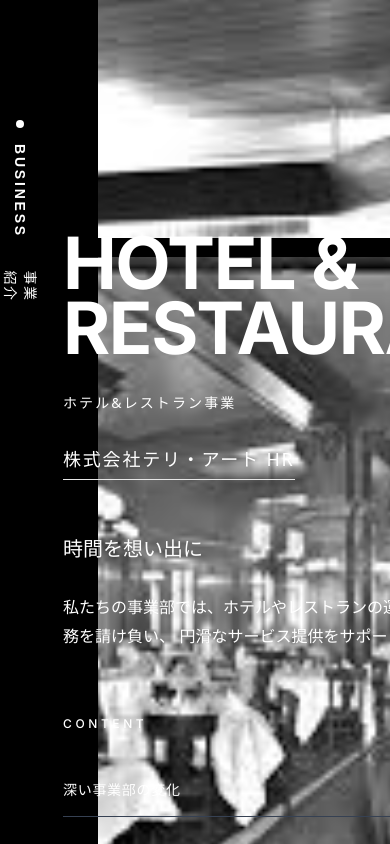
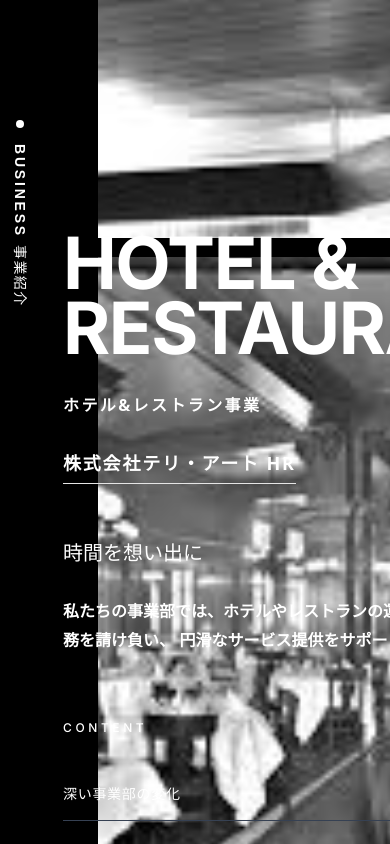
Before and after one commit to zhiye-tomoya/deliart-website, a Next.js app: page / in a window 390 px wide. Shown: the part 1156-2000 px from the top of the page. Built offline with nearby package versions, Linux system fonts and the light colour scheme.

Commit message:
adjust Footer.tsx for mobile screen

```diff
--- a/app/layout.tsx
+++ b/app/layout.tsx
@@ -28,7 +28,7 @@
     <html lang='en'>
       <body className={`${geistSans.variable} ${geistMono.variable} bg-black antialiased`}>
         <Header />
-        <div className='mt-[8rem] my-[20rem]'>{children}</div>
+        <div className='mt-[8rem] my-[20rem] pb-[10rem] mb:pb-[20rem]'>{children}</div>
         <Footer />
       </body>
     </html>
--- a/components/Footer.tsx
+++ b/components/Footer.tsx
@@ -29,7 +29,7 @@
           </div>
 
           {/* Nav Links */}
-          <nav className='flex flex-wrap gap-x-6 gap-y-2 mt-4 md:mt-0'>
+          <nav className='flex flex-col md:flex-row flex-wrap gap-x-6 gap-y-2 mt-4 md:mt-0'>
             {footerLinks.map((link) => (
               <Link key={link.href} href={link.href} className='hover:text-white transition-colors'>
                 {link.label}
@@ -38,7 +38,7 @@
           </nav>
         </div>
         {/* Contact Button */}
-        <div className='flex'>
+        <div className='hidden md:flex md:mb-0'>
           <div className='flex w-full justify-end'>
             <Link href='/contact' className='flex justify-between items-center md:gap-32 border border-gray-400 px-8 py-4 rounded-md hover:border-white hover:text-white transition-colors'>
               お問い合わせ
@@ -56,7 +56,11 @@
         {/* Social + Address */}
         <div className='flex flex-col md:flex-row md:items-center md:justify-between gap-6 mb-6'>
           {/* Address */}
-          <p className='text-gray-400'>〒101-0054 東京都千代田区神田錦町3-15 名鉄不動産竹橋ビル3F</p>
+          <p className='flex flex-col md:flex-row md:gap-2 text-gray-400'>
+            <span className='font-bold'>住所: 〒101-0054 </span>
+            <span className='font-bold'>東京都千代田区神田錦町3-15</span>
+            <span>名鉄不動産竹橋ビル3F</span>
+          </p>
         </div>
 
         {/* Policy Links */}
--- a/components/SlidingBackgroundSection.tsx
+++ b/components/SlidingBackgroundSection.tsx
@@ -72,7 +72,7 @@
 
         {/* Japanese text - rotated 90 degrees */}
         <div
-          className='text-white text-sm font-medium transform rotate-90'
+          className='text-white w-[70px] text-sm font-medium transform rotate-90'
           style={{
             fontFamily: "Noto Sans JP, sans-serif",
             letterSpacing: "0.1em",
@@ -98,13 +98,13 @@
           <div className='max-w-4xl'>
             {/* Subtitle */}
             <div className={`transform transition-all duration-1000 delay-300 ${isLoaded ? "translate-x-0 opacity-100" : "-translate-x-10 opacity-0"}`}>
-              <p className='text-sm font-light mb-8 tracking-[0.15em]'>{SUBTITLE}</p>
+              <p className='text-md font-bold mb-8 tracking-[0.15em]'>{SUBTITLE}</p>
             </div>
 
             {/* Company Info */}
             {COMPANY_INFO && (
               <div className={`transform transition-all duration-1000 delay-500 ${isLoaded ? "translate-x-0 opacity-100" : "-translate-x-10 opacity-0"}`}>
-                <p className='text-lg font-light mb-16 tracking-[0.1em]'>
+                <p className='text-lg font-semibold mb-16 tracking-[0.1em]'>
                   <span className='pb-2 border-b'>{COMPANY_INFO}</span>
                 </p>
               </div>
@@ -113,7 +113,7 @@
             {/* Main Message */}
             <div className={`transform transition-all duration-1000 delay-700 ${isLoaded ? "translate-y-0 opacity-100" : "translate-y-10 opacity-0"}`}>
               <h2 className={`${notoSerifJP.className} text-xl md:text-3xl font-light mb-8 leading-tight`}>{MAIN_MESSAGE_TITLE}</h2>
-              <p className='text-base md:text-sm font-light leading-relaxed mb-16 max-w-lg' style={{ fontFamily: "Noto Sans JP, sans-serif", lineHeight: "1.8" }}>
+              <p className='text-base md:text-sm font-semibold leading-relaxed mb-16 max-w-lg' style={{ fontFamily: "Noto Sans JP, sans-serif", lineHeight: "1.8" }}>
                 {MAIN_MESSAGE_BODY}
               </p>
             </div>
--- a/constants/home.ts
+++ b/constants/home.ts
@@ -50,7 +50,7 @@
     CTA_TEXT: "葬祭事業について",
   },
   {
-    BACKGROUND_IMAGES: ["/direction-bg1.jpg", "/direction-bg2.jpg", "direction-bg3.jpg"],
+    BACKGROUND_IMAGES: ["/direction-bg1.jpg", "/direction-bg2.jpg", "/direction-bg3.jpg"],
     MAIN_TITLE: "DIRECTION",
     SUBTITLE: "演出事業",
     COMPANY_INFO: "合同会社Oria（オリア）",
```
